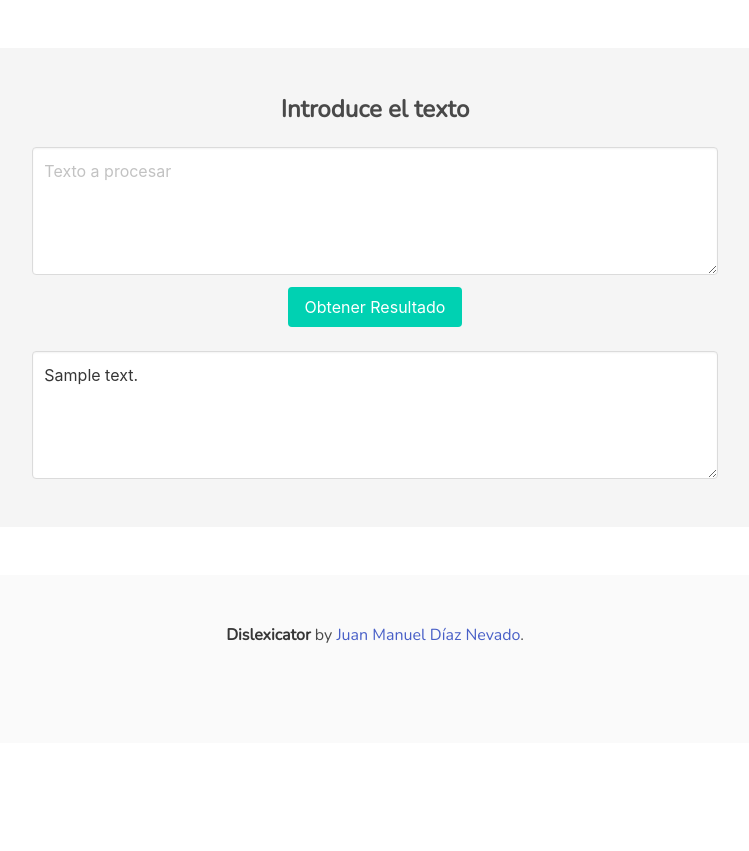
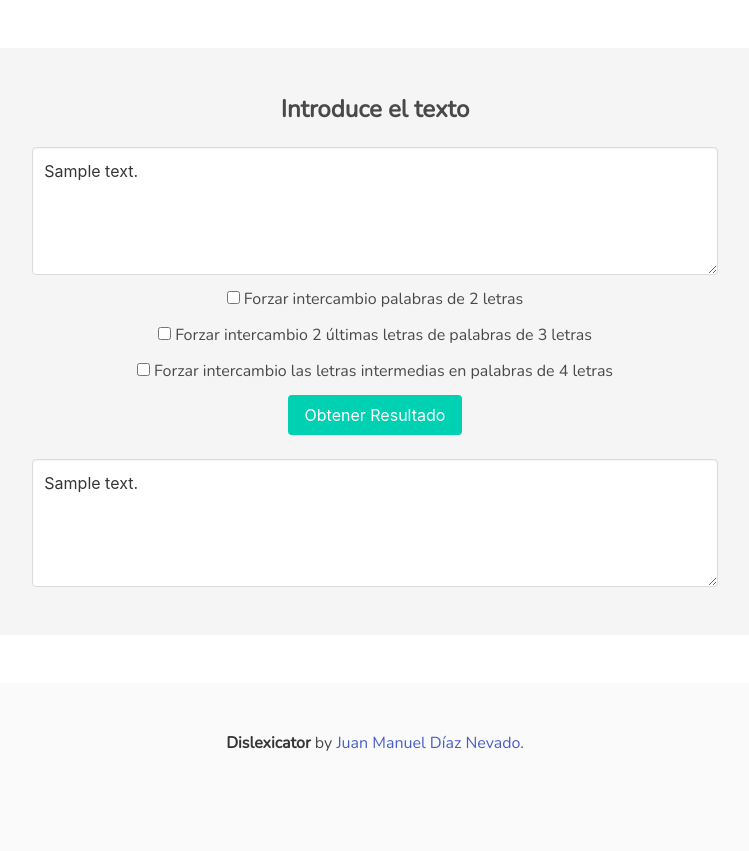
Before and after one commit to juandn/flask-dislexicator, a Flask app: template app/templates/index.html in a window 1280 px wide. Shown: the part 64-915 px from the top of the page, without its empty margins (265-1014 px from the left). Before the commit the page ends 707 px from the top, so only its background shows below. Run offline with Flask 3, Linux system fonts and the light colour scheme; the template is opened without the code that fills it: most values are stand-ins (such as "Sample title", 1, 10 or a date in 2020).

Commit message:
flags y persistencia de contenido

```diff
--- a/app/app.py
+++ b/app/app.py
@@ -8,14 +8,15 @@ def home():
     if request.method == 'POST':
         print(request)
         data =  request.form["inputTexto"]
-        return render_template("index.html", distext=dyslexicate(data))
+        opt= request.form.getlist('opt')
+        return render_template("index.html", distext=dyslexicate(data,opt), text=data, opt=opt)
     return render_template("index.html", title="Jinja and Flask")
 
 
-def dyslexicate(text):
+def dyslexicate(text, opt):
     result = ''
     for word in text.split():
-        result += dyslexicate_word(word,['-f3'])+' '
+        result += dyslexicate_word(word,opt)+' '
     return result
 
 def dyslexicate_word(word, opts):
--- a/app/templates/index.html
+++ b/app/templates/index.html
@@ -9,7 +9,6 @@
   <link rel="stylesheet" href="https://unpkg.com/bulma@0.9.4/css/bulma.min.css" />
   <link href="https://stackpath.bootstrapcdn.com/font-awesome/4.7.0/css/font-awesome.min.css" rel="stylesheet"
     integrity="sha384-wvfXpqpZZVQGK6TAh5PVlGOfQNHSoD2xbE+QkPxCAFlNEevoEH3Sl0sibVcOQVnN" crossorigin="anonymous">
-  <link rel="stylesheet" href="../css/bulma-divider.min.css">
 
   <style>
     @import url('https://fonts.googleapis.com/css2?family=Nunito&display=swap');
@@ -49,12 +48,30 @@
                 <form class="is-full" action="/" method="POST">
                     <div class="field">
                         <div class="control">
-                            <textarea class="textarea" name="inputTexto" placeholder="Texto a procesar"></textarea>
+                            <textarea class="textarea" name="inputTexto" placeholder="Texto a procesar">{{ text }}</textarea>
                         </div>
                     </div>
-                        <div class="field">
-                            <button class="button is-primary" type="submit" >Obtener Resultado</button>
-                        </div>
+                    <div class="field">
+                        <label class="checkbox">
+                            <input type="checkbox" name="opt" value="-f2" {{ "checked" if '-f2' in opt }}>
+                            Forzar intercambio palabras de 2 letras
+                          </label>
+                    </div>
+                    <div class="field">
+                          <label class="checkbox">
+                            <input type="checkbox" name="opt" value="-f3"  {{ "checked" if '-f3' in opt }}>
+                            Forzar intercambio 2 últimas letras de palabras de 3 letras
+                          </label>
+                    </div>
+                    <div class="field">
+                          <label class="checkbox" >
+                            <input type="checkbox" name="opt" value="-f4"  {{ "checked" if '-f4' in opt }}>
+                            Forzar intercambio las letras intermedias en palabras de 4 letras
+                          </label>
+                    </div>
+                    <div class="field">
+                        <button class="button is-primary" type="submit" >Obtener Resultado</button>
+                    </div>
                 </form>
             </div>
             <div class="block">
```
